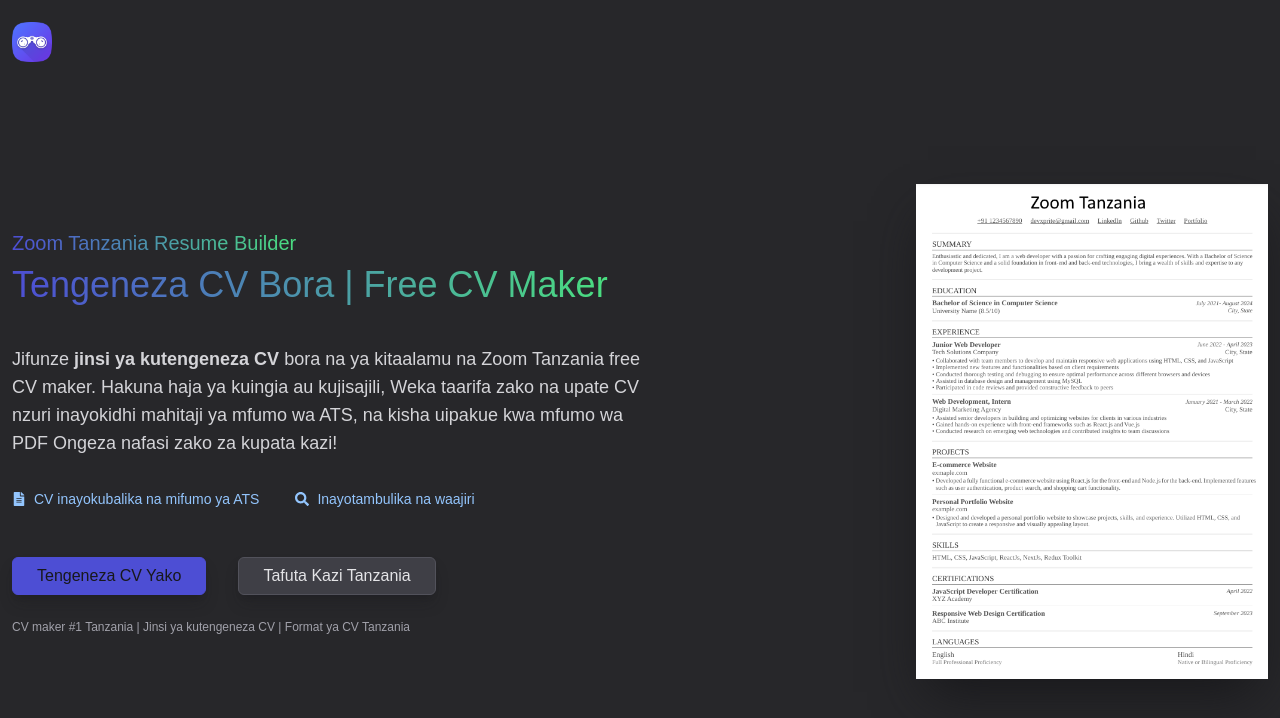
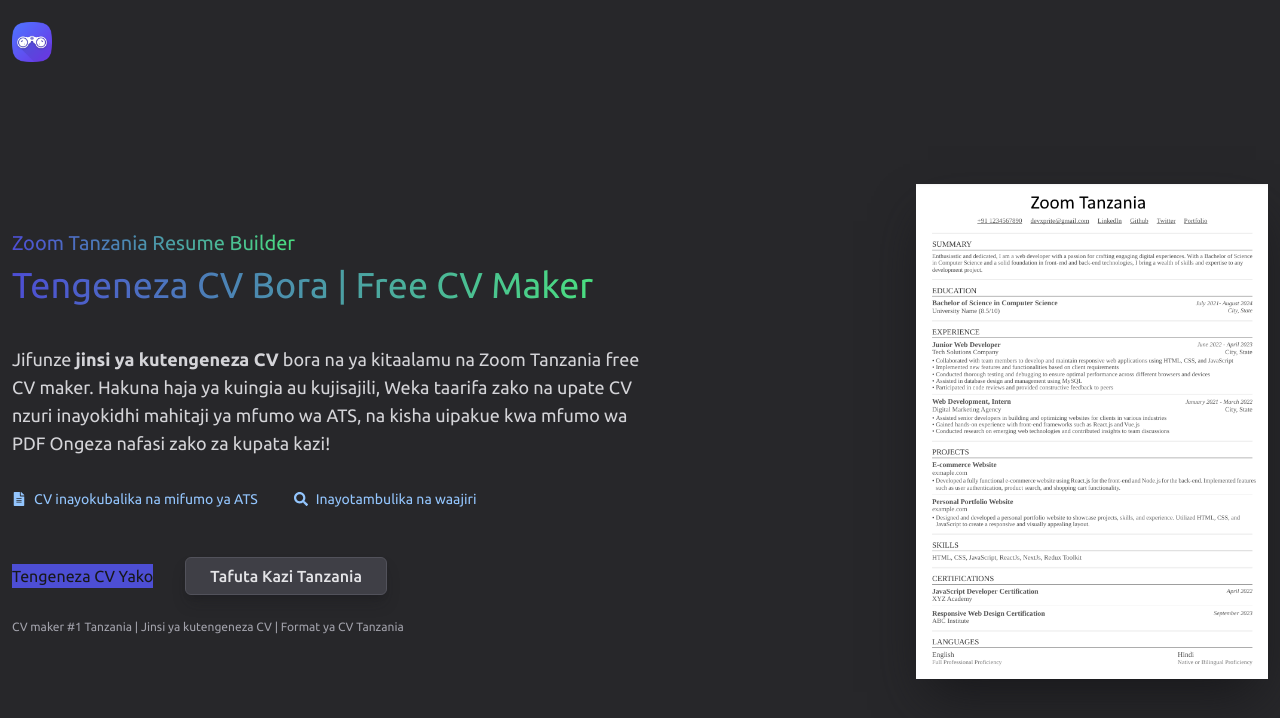
Before and after one commit to amanijoseph87/cvtool, a Next.js app: page / in a window 1280 px wide. Shown: the top 718 px of the page. Built offline with nearby package versions, Linux system fonts and the light colour scheme.

Commit message:
Update globals.scss
CSS Fixed

```diff
--- a/app/globals.scss
+++ b/app/globals.scss
@@ -2,43 +2,113 @@
 @tailwind components;
 @tailwind utilities;
 
-// @import url('https://fonts.googleapis.com/css2?family=Ubuntu:ital,wght@0,300;0,400;0,500;0,700;1,300;1,400;1,500;1,700&display=swap');
-
-// import nuinto
+/* Import Ubuntu font with font-display: swap for better performance */
+@import url('https://fonts.googleapis.com/css2?family=Ubuntu:ital,wght@0,300;0,400;0,500;0,700;1,300;1,400;1,500;1,700&display=swap');
 
 @layer base {
+  /* Reset for all elements */
+  * {
+    -webkit-font-smoothing: antialiased;
+    -moz-osx-font-smoothing: grayscale;
+  }
+
+  /* Ensure proper viewport settings for iOS devices */
+  html {
+    @apply overflow-x-hidden;
+    -webkit-text-size-adjust: 100%;
+    height: -webkit-fill-available;
+  }
+
+  /* Body styles */
   body {
-        @apply bg-gray-800 text-gray-200 caret-primary-400;
-        font-family: 'Ubuntu', sans-serif;
+    @apply bg-gray-800 text-gray-200 caret-primary-400 min-h-screen overflow-x-hidden;
+    font-family: 'Ubuntu', system-ui, -apple-system, BlinkMacSystemFont, sans-serif;
+    min-height: -webkit-fill-available;
+    /* Prevent iOS text size adjustment after orientation changes */
+    text-size-adjust: none;
+  }
+
+  /* Prevent iOS form input zoom */
+  input, select, textarea, button {
+    font-size: 16px; /* Minimum 16px to prevent iOS zoom */
+  }
+
+  /* Fix iOS touch delay */
+  a, button {
+    touch-action: manipulation;
   }
 }
 
+/* Remove iOS tap highlight color */
+@media (hover: none) {
+  a:active, button:active {
+    -webkit-tap-highlight-color: transparent;
+  }
+}
+
+/* Responsive sizes for different Apple devices */
 @layer components {
+  /* Base button styles */
   .btn {
-        @apply flex cursor-pointer items-center justify-center gap-3 rounded-md border border-gray-600 bg-gray-700 px-6 py-1.5 font-medium shadow-lg shadow-gray-900/25 hover:brightness-125 2xl:text-lg;
+    @apply flex cursor-pointer items-center justify-center gap-3 rounded-md border border-gray-600 bg-gray-700 px-6 py-1.5 font-medium shadow-lg shadow-gray-900/25 hover:brightness-125;
+    font-size: 16px; /* Prevent zoom on iOS */
+
+    @screen md {
+      @apply text-base;
+    }
+
+    @screen 2xl {
+      @apply text-lg;
+    }
 
     &-filled {
-            @extend .btn;
       @apply border-primary-500 bg-primary-400 text-gray-900;
     }
   }
 
+  /* Card component */
   .card {
-        @apply rounded-md border border-gray-600 bg-gray-700/25 p-4 shadow-xl md:p-6 2xl:p-8;
+    @apply rounded-md border border-gray-600 bg-gray-700/25 p-4 shadow-xl;
+
+    @screen md {
+      @apply p-6;
+    }
+
+    @screen 2xl {
+      @apply p-8;
+    }
   }
 }
 
+/* Utility classes */
 @layer utilities {
   .gradient {
     @apply bg-gradient-to-r from-primary-400 to-green-400;
   }
 
   .text-gradient {
-        @extend .gradient;
-        @apply bg-clip-text text-transparent;
+    @apply gradient bg-clip-text text-transparent;
+  }
+
+  /* Safe area insets for notched devices */
+  .safe-top {
+    padding-top: env(safe-area-inset-top, 0);
+  }
+
+  .safe-bottom {
+    padding-bottom: env(safe-area-inset-bottom, 0);
+  }
+
+  .safe-left {
+    padding-left: env(safe-area-inset-left, 0);
+  }
+
+  .safe-right {
+    padding-right: env(safe-area-inset-right, 0);
   }
 }
 
+/* Tab styling */
 .tabs {
   &::after {
     content: '';
@@ -46,21 +116,28 @@
   }
 }
 
+/* Scrollbar styling */
 ::-webkit-scrollbar {
-
-    @apply  md:size-1.5;
+  @apply size-1 md:size-1.5;
 
   &-track {
-        @apply bg-gray-700 ;
+    @apply bg-gray-700;
   }
 
   &-thumb {
     @apply bg-primary-500 rounded-sm;
 
-        &:hover{
+    &:hover {
       @apply bg-primary-500;
     }
   }
+}
 
-
+/* Media queries for Safari-specific fixes */
+@supports (-webkit-touch-callout: none) {
+  /* Safari-specific adjustments */
+  .safari-fix {
+    /* Fixes Safari-specific rendering issues */
+    transform: translateZ(0);
   }
+}
```
Lines whose indentation alone changed are shown as unchanged.
